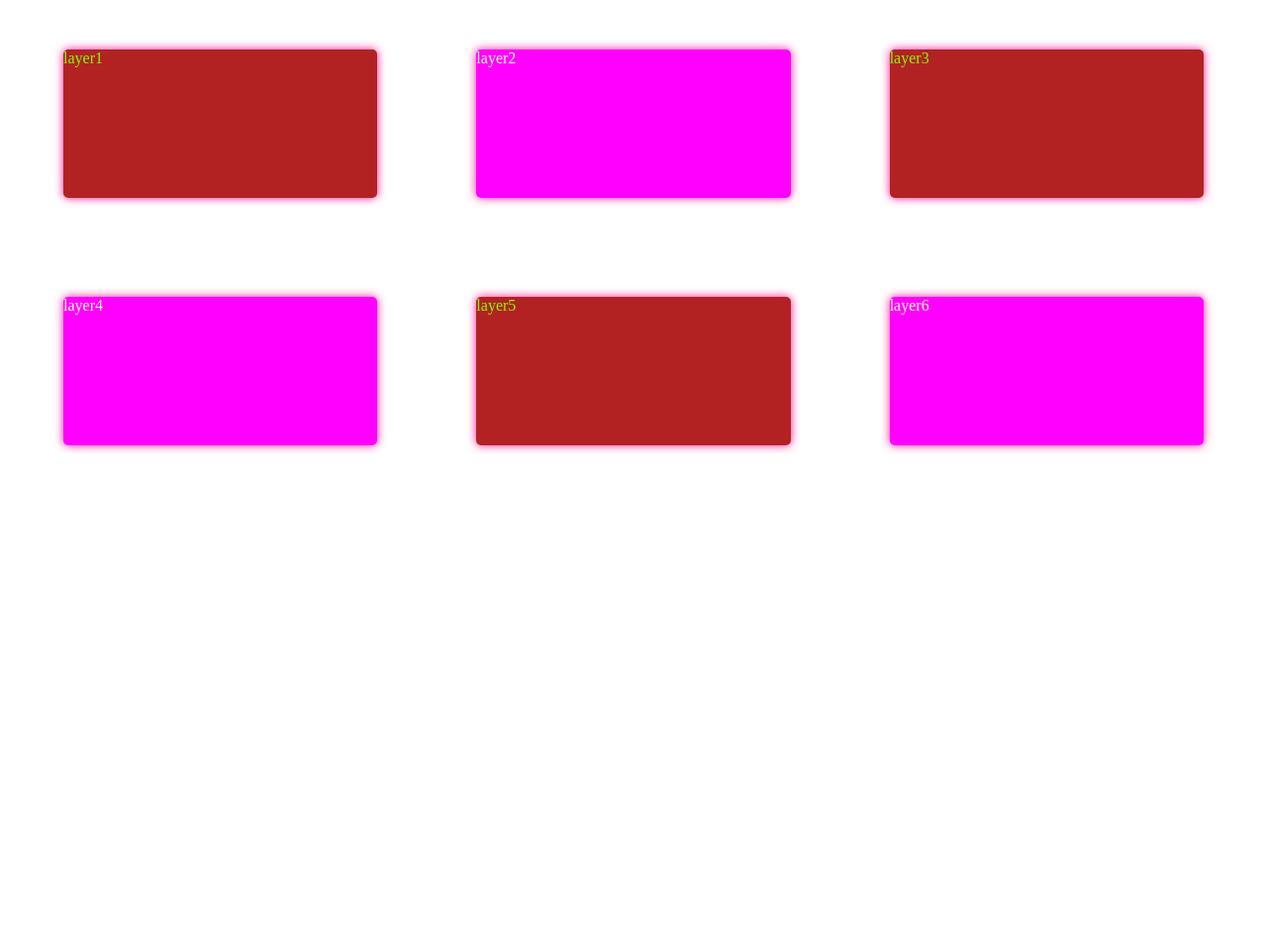
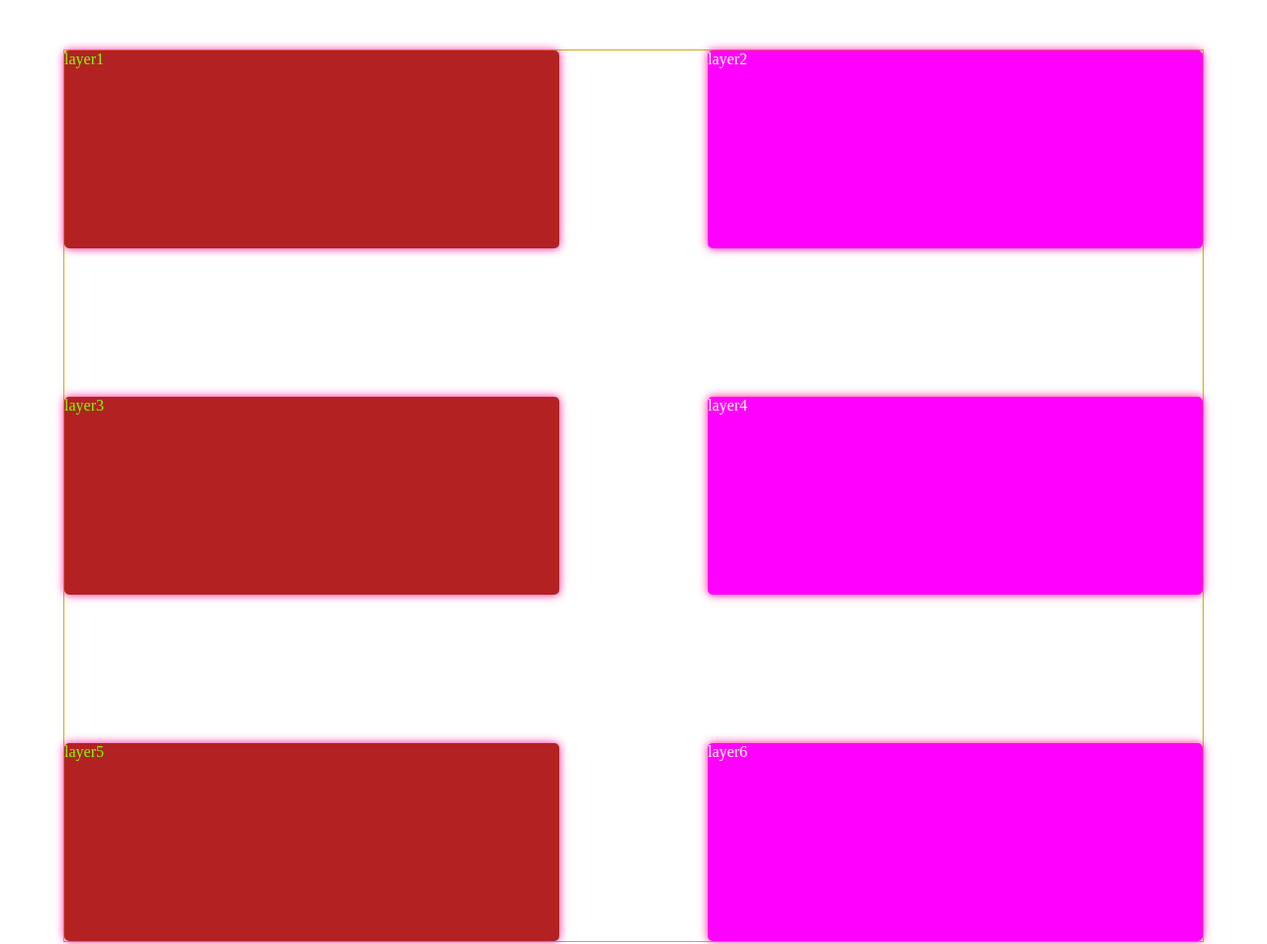
Before and after one commit to Yotaone/git-test-MA, a website: page index.html in a window 1280 px wide. Shown: the top 954 px of the page at 99% size. Before the commit the page ends 800 px from the top, so only its background shows below. Drawn offline with Linux system fonts and the light colour scheme.

Commit message:
"grid modifing"

```diff
--- a/css/style.scss
+++ b/css/style.scss
@@ -11,11 +11,11 @@ body {
 	width: 90%;
 	margin: 50px auto;
 	display: grid;
+	border: 1px solid goldenrod;
 
-	grid-template-columns: repeat(3, 1fr);
-	grid-auto-rows: 150px;
-
-	grid-gap: 100px;
+	grid-template-columns: repeat(2, 2fr);
+	grid-auto-rows: 200px;
+	grid-gap: 150px;
 
 
 	&__block {
```
Also changed, not shown: css/style.css.
